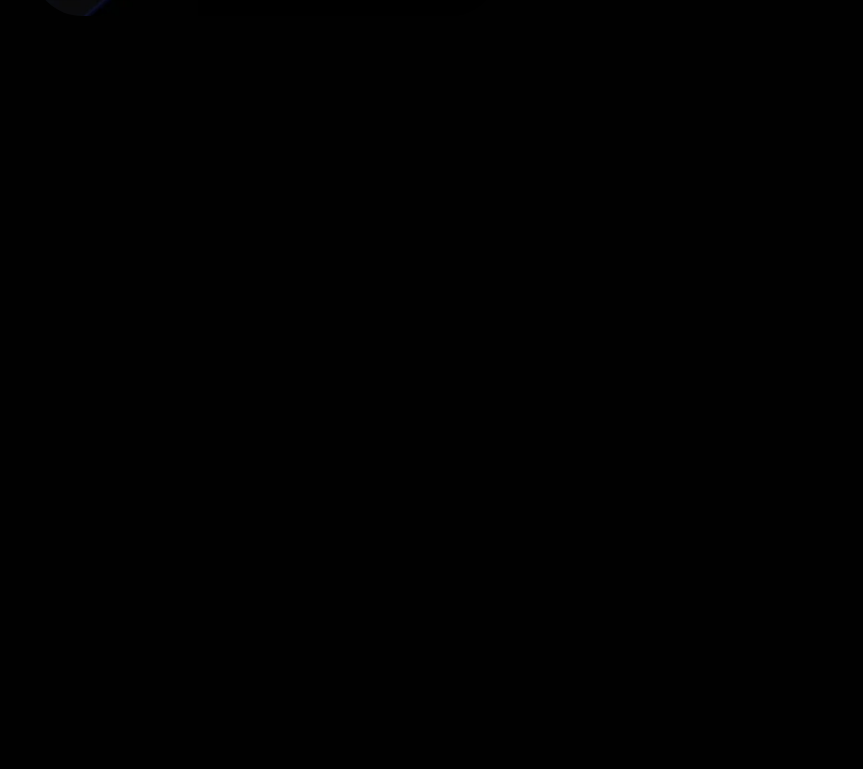
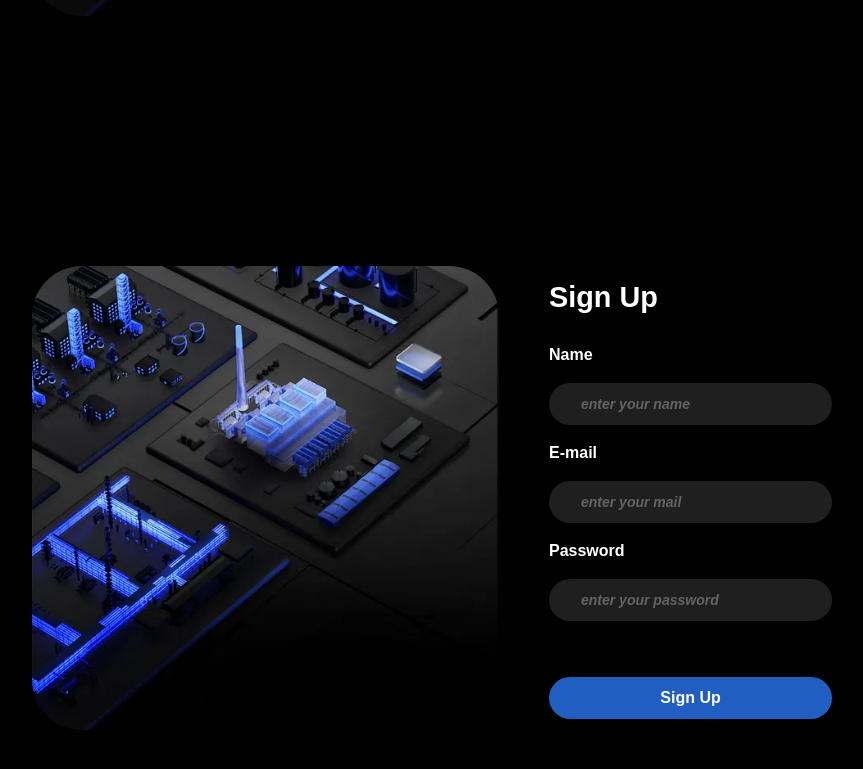
Before and after one commit to ranahusain/mern-frontend, a React (Vite) app: page /login in a window 1280 px wide. Shown: the part 649-1418 px from the top of the page, without its empty margins (208-1071 px from the left). Before the commit the page ends 800 px from the top, so only its background shows below. Built offline with nearby package versions, Linux system fonts and the light colour scheme; no server answers.

Commit message:
force commit

```diff
--- a/src/Layout/MainLayout.jsx
+++ b/src/Layout/MainLayout.jsx
@@ -1,11 +1,13 @@
 import { Outlet } from "react-router-dom";
 import { ToastContainer } from "react-toastify";
 import "react-toastify/dist/ReactToastify.css";
+import SignUp from "../pages/SignUp";
 
 const MainLayout = () => {
   return (
     <>
       <Outlet />
+      <SignUp />
       <ToastContainer theme="dark" />
     </>
   );
```
